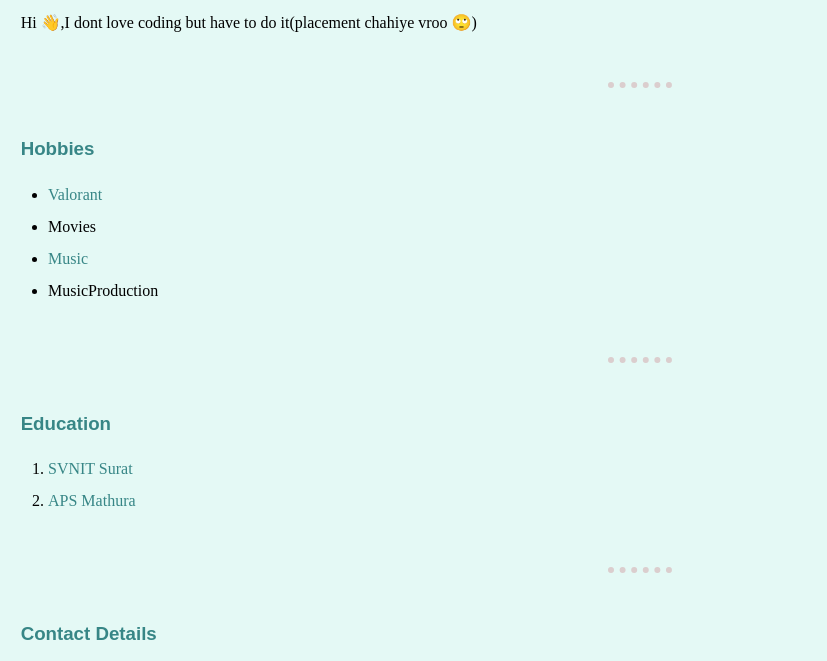
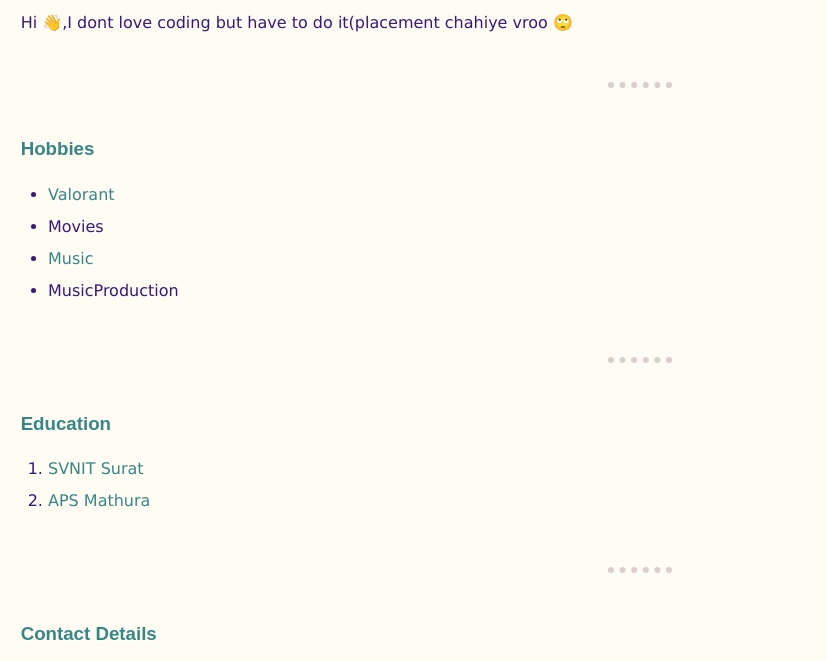
Before and after one commit to ArchitKulshrestha/personalsite, a plain HTML site: page index.html in a window 1280 px wide. Shown: the part 201-862 px from the top of the page, without its empty margins (0-827 px from the left). Drawn offline with Linux system fonts and the light colour scheme.

Commit message:
Add files via upload

```diff
--- a/css/style.css
+++ b/css/style.css
@@ -1,5 +1,8 @@
 body{
-    background-color:#E4F9F5;}
+    background-color:#FEFCF3;
+    color:#391975;
+  font-family:'Lucida Sans', 'Lucida Sans Regular', 'Lucida Grande', 'Lucida Sans Unicode', Geneva, Verdana, sans-serif;}
+
 
 hr{
     margin-top: 50px;
@@ -85,6 +88,7 @@ li{
   }
   a:hover{
     color: #071f1f;
+    text-decoration: underline;
   }
   .footer-link{
     margin: 10px 20px;
```
Also changed, not shown: index.html (+1 -1 lines).
